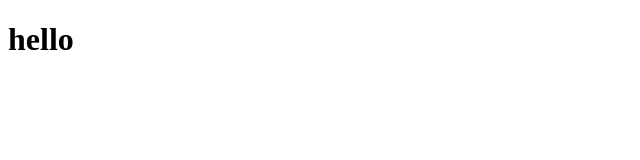
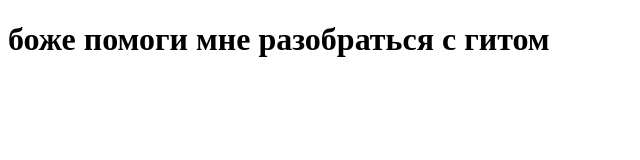
Before and after one commit to vikayanina/first-project, a plain HTML site: page index.html in a window 1280 px wide. Shown: the whole page, without its empty margins (0-640 px from the left). Drawn offline with Linux system fonts and the light colour scheme.

Commit message:
aaaaaaaa

```diff
--- a/index.html
+++ b/index.html
@@ -8,7 +8,8 @@
  <header>
  </header>
  <main>
-<h1> hello</h1>
+<h1> боже помоги мне разобраться с гитом
+</h1>
     <footer></footer>
  </main>
 
```
